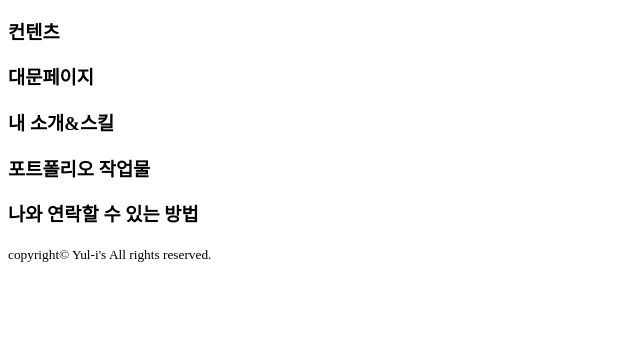
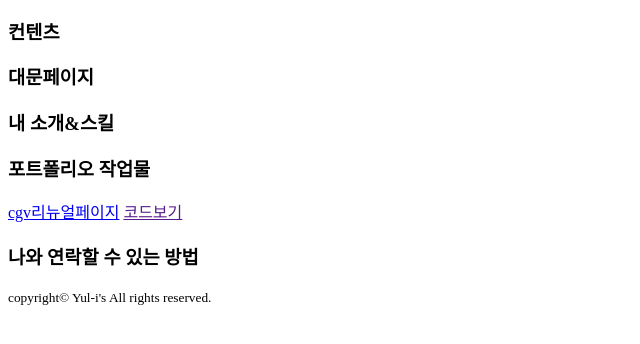
Before and after one commit to Yul-i/yul-i.github.io, a plain HTML site: page index.html in a window 1280 px wide. Shown: the part 154-498 px from the top of the page, without its empty margins (0-640 px from the left). Drawn offline with Linux system fonts and the light colour scheme.

Commit message:
index 31 수정

```diff
--- a/index.html
+++ b/index.html
@@ -28,7 +28,10 @@
         </article>
         <article id="works">
             <h3>포트폴리오 작업물</h3>
-            <div class="portfolio"></div>
+            <div class="portfolio">
+                <a href="/cgv">cgv리뉴얼페이지</a>
+                <a href="">코드보기</a>
+            </div>
             <div class="portfolio"></div>
             <div class="portfolio"></div>
         </article>
```
